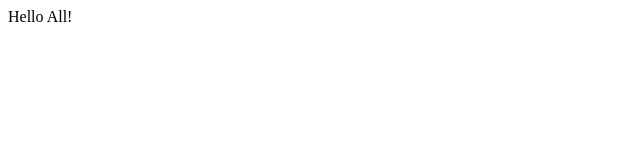
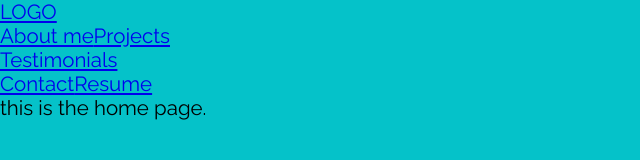
Before and after one commit to DariuszLegizynski/myPortfolio, a React app: page / in a window 1280 px wide. Shown: the whole page, without its empty margins (0-640 px from the left). Built offline with nearby package versions, Linux system fonts and the light colour scheme.

Commit message:
added a header with some not working links. Chosen some colors and fonts. Set everything up for development.

```diff
--- a/package.json
+++ b/package.json
@@ -8,6 +8,8 @@
     "@testing-library/user-event": "^12.6.2",
     "react": "^17.0.1",
     "react-dom": "^17.0.1",
+    "react-router-dom": "^5.2.0",
+    "react-router-hash-link": "^2.3.1",
     "react-scripts": "4.0.1",
     "web-vitals": "^0.2.4"
   },
--- a/public/index.html
+++ b/public/index.html
@@ -10,6 +10,14 @@
 		<meta
 			name="description"
 			content="Web site created using create-react-app"
+		/>
+		<link
+			rel="preconnect"
+			href="https://fonts.gstatic.com"
+		/>
+		<link
+			href="https://fonts.googleapis.com/css2?family=Raleway:wght@100;200;300;400;500;600;700;800;900&display=swap"
+			rel="stylesheet"
 		/>
 		<!--
       manifest.json provides metadata used when your web app is installed on a
--- a/src/App/App.js
+++ b/src/App/App.js
@@ -1,5 +1,18 @@
+// tools
+import { Route, Switch, Redirect } from "react-router-dom";
+
+// layout
+import Home from "../layout/home/Home";
+
 const App = () => {
-	return <div className="App">Hello All!</div>;
+	return (
+		<div className="App">
+			<Switch>
+				<Route exact path={"/"} component={Home} />
+				<Redirect to={"/"} />
+			</Switch>
+		</div>
+	);
 };
 
 export default App;
--- /dev/null
+++ b/src/ScrollToTop.js
@@ -0,0 +1,12 @@
+import { useEffect } from "react";
+import { useLocation } from "react-router-dom";
+
+export default function ScrollToTop() {
+	const { pathname } = useLocation();
+
+	useEffect(() => {
+		window.scrollTo(0, 0);
+	}, [pathname]);
+
+	return null;
+}
--- /dev/null
+++ b/src/components/header/Header.js
@@ -0,0 +1,31 @@
+import React from "react";
+import { Link } from "react-router-dom";
+import { HashLink } from "react-router-hash-link";
+
+const Header = () => {
+	return (
+		<div className="header">
+			<div className="header__logo">
+				<Link to={"/"}>LOGO</Link>
+			</div>
+			<div className="header__navigation">
+				<HashLink to="/#aboutMe">About me</HashLink>
+				<HashLink to="/#projects">Projects</HashLink>
+				<HashLink to="/#testimonials">
+					<p>Testimonials</p>
+				</HashLink>
+				<HashLink to="/#contact">Contact</HashLink>
+				<a
+					target="_blank"
+					rel="noreferrer"
+					href="https://github.com/DariuszLegizynski/myPortfolio"
+					download
+				>
+					Resume
+				</a>
+			</div>
+		</div>
+	);
+};
+
+export default Header;
--- /dev/null
+++ b/src/components/header/Header.scss
@@ -0,0 +1,5 @@
+@import "../../styles/variables";
+
+.header {
+	background-color: $main-color;
+}
--- a/src/index.js
+++ b/src/index.js
@@ -2,13 +2,21 @@ import React from "react";
 import ReactDOM from "react-dom";
 
 import App from "./App/App";
+import ScrollToTop from "./ScrollToTop";
 
 import reportWebVitals from "./reportWebVitals";
 
+import { BrowserRouter } from "react-router-dom";
+
+import "./index.css";
+
 ReactDOM.render(
-	<React.StrictMode>
-		<App />
-	</React.StrictMode>,
+	<BrowserRouter>
+		<React.StrictMode>
+			<App />
+			<ScrollToTop />
+		</React.StrictMode>
+	</BrowserRouter>,
 	document.querySelector("#root")
 );
 
--- /dev/null
+++ b/src/index.scss
@@ -0,0 +1,39 @@
+@import "./styles/variables";
+@import "./styles/typography";
+
+*,
+*::before,
+*::after {
+	margin: 0;
+	padding: 0;
+	box-sizing: inherit;
+}
+
+html {
+	box-sizing: border-box;
+	font-size: 80%;
+	scroll-behavior: smooth;
+}
+
+body,
+input,
+textarea,
+button {
+	font-family: $font-family;
+	font-size: $font-size-500;
+	font-weight: $font-weight;
+	background-color: $main-color;
+}
+
+img {
+	display: block;
+	width: 100%;
+}
+
+ul {
+	list-style-type: none;
+}
+
+*::selection {
+	background: $main-color-light;
+}
--- /dev/null
+++ b/src/layout/home/Home.js
@@ -0,0 +1,12 @@
+import Header from "../../components/header/Header";
+
+const Home = () => {
+	return (
+		<div>
+			<Header />
+			this is the home page.
+		</div>
+	);
+};
+
+export default Home;
```
Also changed, not shown: src/styles/_typography.scss (added, +9 -0 lines), src/styles/_variables.scss (added, +23 -0 lines), src/components/header/Header.css (added), src/index.css (added), 4 other files.
